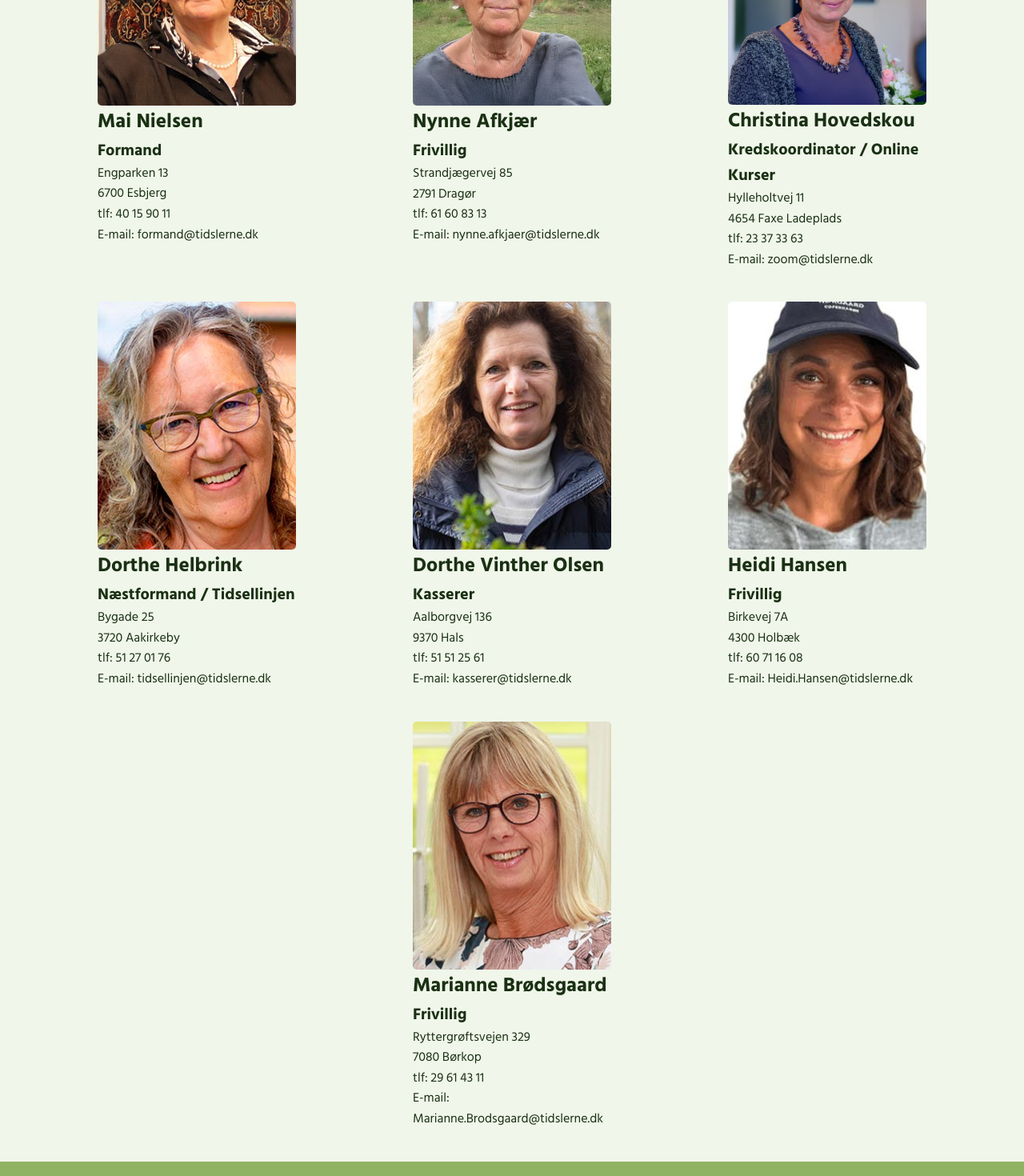
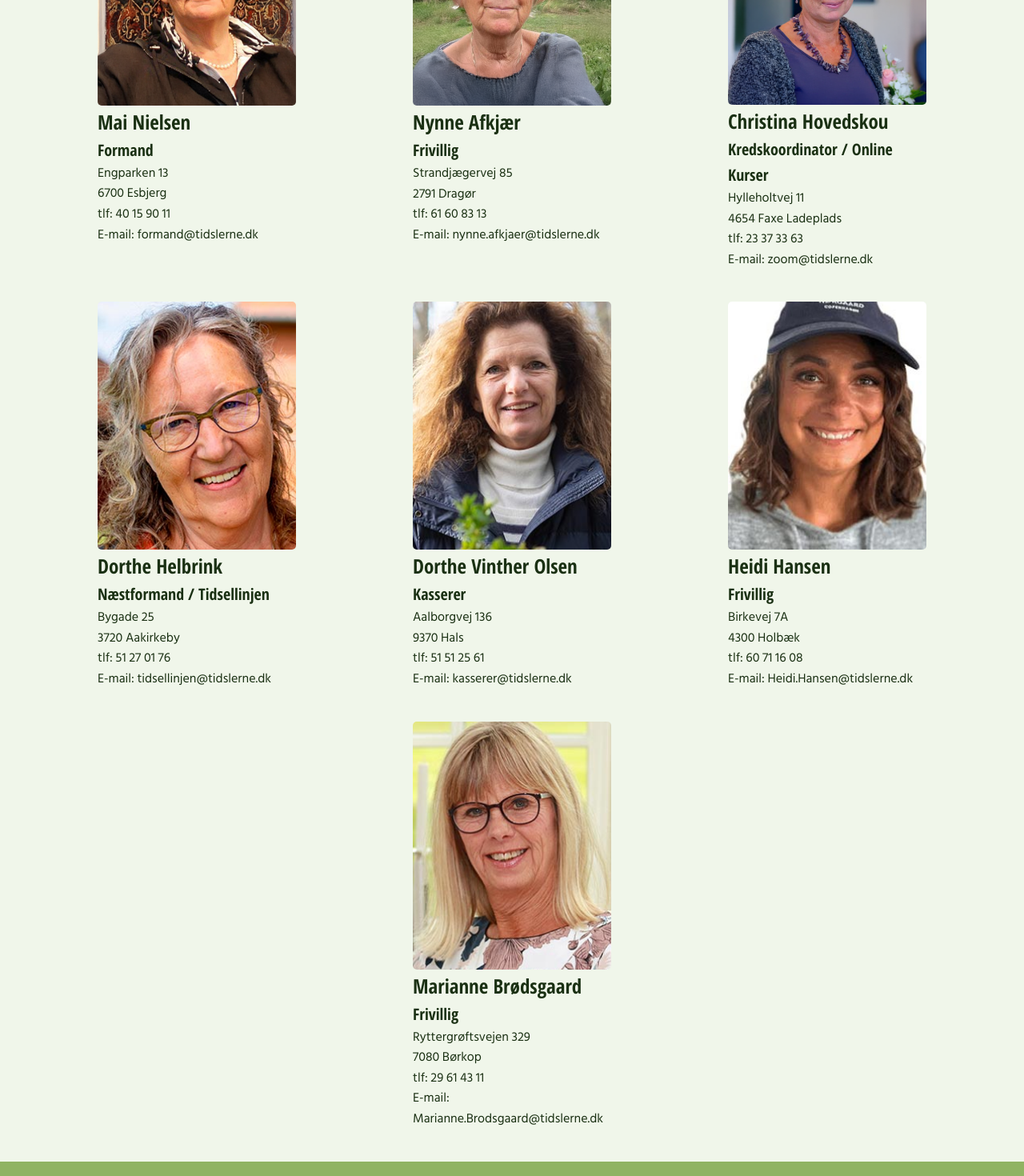
Before and after one commit to LunaDamm/tidslerne-frfr, a Vue app: page /om-os in a window 1280 px wide. Shown: the part 620-2090 px from the top of the page at 80% size. Built offline with nearby package versions, Linux system fonts and the light colour scheme.

Commit message:
Rigtige fonts på Om Os

```diff
--- a/src/assets/main.css
+++ b/src/assets/main.css
@@ -1,4 +1,3 @@
-/* Hind Sigurd og Oxygen. Open Sans Condenssed mangler? */
 @import url('https://fonts.googleapis.com/css2?family=Hind+Siliguri:wght@300;400;500;600;700&family=Oxygen:wght@300;400;700&display=swap');
 @import url('https://fonts.googleapis.com/css?family=Open Sans Condensed:700');
 
--- a/src/views/OmOsView.vue
+++ b/src/views/OmOsView.vue
@@ -2,10 +2,10 @@
 
   <div class="p-5"></div>
 
-  <h1 class="text-dark-green font-bold text-[48px]">Hvem er Vi?</h1>
+  <h1 class="text-dark-green text-[48px] font-bold font-headline">Hvem er Vi?</h1>
       <br></br>
 
-  <p class="text-dark-green text-[18px]">Kræftforeningen Tidslerne er patienternes forening – uafhængig af læger og
+  <p class="text-dark-green text-[18px] font-main">Kræftforeningen Tidslerne er patienternes forening – uafhængig af læger og
     medicinalvareindustrien. Tidslernes formål er at udbrede kendskabet til, samt være brobygger mellem, konventionel og
     komplementær kræftbehandling. Vi støtter vores medlemmer i valg eller fravalg af behandling. Vi mennesker er
     individuelle, og hver patient skal finde sin egen vej.
@@ -21,8 +21,8 @@
   <!-- Person 1 -->
   <div class="w-[15.5rem] text-left mx-auto">
     <img src="/images/Mai-Nielsen3.png" alt="Mai Nielsen" class="w-full h-auto rounded-[5px]"/>
-    <p class="mt-2 text-dark-green font-bold text-[25px]">Mai Nielsen</p>
-    <p class="text-dark-green font-bold text-[20px]">Formand</p>
+    <p class="mt-2 text-dark-green text-[25px] font-bold font-subtitle">Mai Nielsen</p>
+    <p class="text-dark-green text-[20px] font-bold font-subtitle">Formand</p>
     <p class="text-dark-green text-[16px] font-main">Engparken 13</p>
     <p class="text-dark-green text-[16px] font-main">6700 Esbjerg</p>
     <p class="text-dark-green text-[16px] font-main">tlf: 40 15 90 11</p>
@@ -32,8 +32,8 @@
   <!-- Person 2 -->
   <div class="w-[15.5rem] text-left mx-auto">
     <img src="/images/nynne_afkjaer.png" alt="Nynne Afkjær" class="w-full h-auto rounded-[5px]"/>
-    <p class="mt-2 text-dark-green font-bold text-[25px]">Nynne Afkjær</p>
-    <p class="text-dark-green font-bold text-[20px]">Frivillig</p>
+    <p class="mt-2 text-dark-green text-[25px] font-bold font-subtitle">Nynne Afkjær</p>
+    <p class="text-dark-green text-[20px] font-bold font-subtitle">Frivillig</p>
     <p class="text-dark-green text-[16px] font-main">Strandjægervej 85</p>
     <p class="text-dark-green text-[16px] font-main">2791 Dragør</p>
     <p class="text-dark-green text-[16px] font-main">tlf: 61 60 83 13</p>
@@ -43,8 +43,8 @@
   <!-- Person 3 -->
   <div class="w-[15.5rem] text-left mx-auto">
     <img src="/images/hovedskou.png" alt="Christina Hovedskou" class="w-full h-auto rounded-[5px]"/>
-    <p class="mt-2 text-dark-green font-bold text-[25px]">Christina Hovedskou</p>
-    <p class="text-dark-green font-bold text-[20px]">Kredskoordinator / Online Kurser</p>
+    <p class="mt-2 text-dark-green text-[25px] font-bold font-subtitle">Christina Hovedskou</p>
+    <p class="text-dark-green text-[20px] font-bold font-subtitle">Kredskoordinator / Online Kurser</p>
     <p class="text-dark-green text-[16px] font-main">Hylleholtvej 11</p>
     <p class="text-dark-green text-[16px] font-main">4654 Faxe Ladeplads</p>
     <p class="text-dark-green text-[16px] font-main">tlf: 23 37 33 63</p>
@@ -58,8 +58,8 @@
   <!-- Person 4 -->
   <div class="w-[15.5rem] text-left mx-auto">
     <img src="/images/dorthehelbrink.jpg" alt="Dorthe Helbrink" class="w-[248px] h-[310px] object-cover rounded-[5px]"/>
-    <p class="mt-2 text-dark-green font-bold text-[25px]">Dorthe Helbrink</p>
-    <p class="text-dark-green font-bold text-[20px]">Næstformand / Tidsellinjen</p>
+    <p class="mt-2 text-dark-green text-[25px] font-bold font-subtitle">Dorthe Helbrink</p>
+    <p class="text-dark-green text-[20px] font-bold font-subtitle">Næstformand / Tidsellinjen</p>
     <p class="text-dark-green text-[16px] font-main">Bygade 25</p>
     <p class="text-dark-green text-[16px] font-main">3720 Aakirkeby</p>
     <p class="text-dark-green text-[16px] font-main">tlf: 51 27 01 76</p>
@@ -69,8 +69,8 @@
   <!-- Person 5 -->
   <div class="w-[15.5rem] text-left mx-auto">
     <img src="/images/dorthe_olsen.jpg" alt="Dorthe Vinther Olsen" class="w-[248px] h-[310px] object-cover rounded-[5px]"/>
-    <p class="mt-2 text-dark-green font-bold text-[25px]">Dorthe Vinther Olsen</p>
-    <p class="text-dark-green font-bold text-[20px]">Kasserer</p>
+    <p class="mt-2 text-dark-green text-[25px] font-bold font-subtitle">Dorthe Vinther Olsen</p>
+    <p class="text-dark-green text-[20px] font-bold font-subtitle">Kasserer</p>
     <p class="text-dark-green text-[16px] font-main">Aalborgvej 136</p>
     <p class="text-dark-green text-[16px] font-main">9370 Hals</p>
     <p class="text-dark-green text-[16px] font-main">tlf: 51 51 25 61</p>
@@ -80,8 +80,8 @@
   <!-- Person 6 -->
   <div class="w-[15.5rem] text-left mx-auto">
     <img src="/images/Heidi-Hansen.jpg" alt="Heidi Hansen" class="w-[248px] h-[310px] object-cover rounded-[5px]"/>
-    <p class="mt-2 text-dark-green font-bold text-[25px]">Heidi Hansen</p>
-    <p class="text-dark-green font-bold text-[20px]">Frivillig</p>
+    <p class="mt-2 text-dark-green text-[25px] font-bold font-subtitle">Heidi Hansen</p>
+    <p class="text-dark-green text-[20px] font-bold font-subtitle">Frivillig</p>
     <p class="text-dark-green text-[16px] font-main">Birkevej 7A</p>
     <p class="text-dark-green text-[16px] font-main">4300 Holbæk</p>
     <p class="text-dark-green text-[16px] font-main">tlf: 60 71 16 08</p>
@@ -95,8 +95,8 @@
   <!-- Person 7 -->
   <div class="w-[15.5rem] text-left mx-auto">
     <img src="/images/Marianne-Brodsgaard.jpg" alt="Marianne Brødsgaard" class="w-[248px] h-[310px] object-cover rounded-[5px]"/>
-    <p class="mt-2 text-dark-green font-bold text-[25px]">Marianne Brødsgaard</p>
-    <p class="text-dark-green font-bold text-[20px]">Frivillig</p>
+    <p class="mt-2 text-dark-green text-[25px] font-bold font-subtitle">Marianne Brødsgaard</p>
+    <p class="text-dark-green text-[20px] font-bold font-subtitle">Frivillig</p>
     <p class="text-dark-green text-[16px] font-main">Ryttergrøftsvejen 329</p>
     <p class="text-dark-green text-[16px] font-main">7080 Børkop</p>
     <p class="text-dark-green text-[16px] font-main">tlf: 29 61 43 11</p>
```
